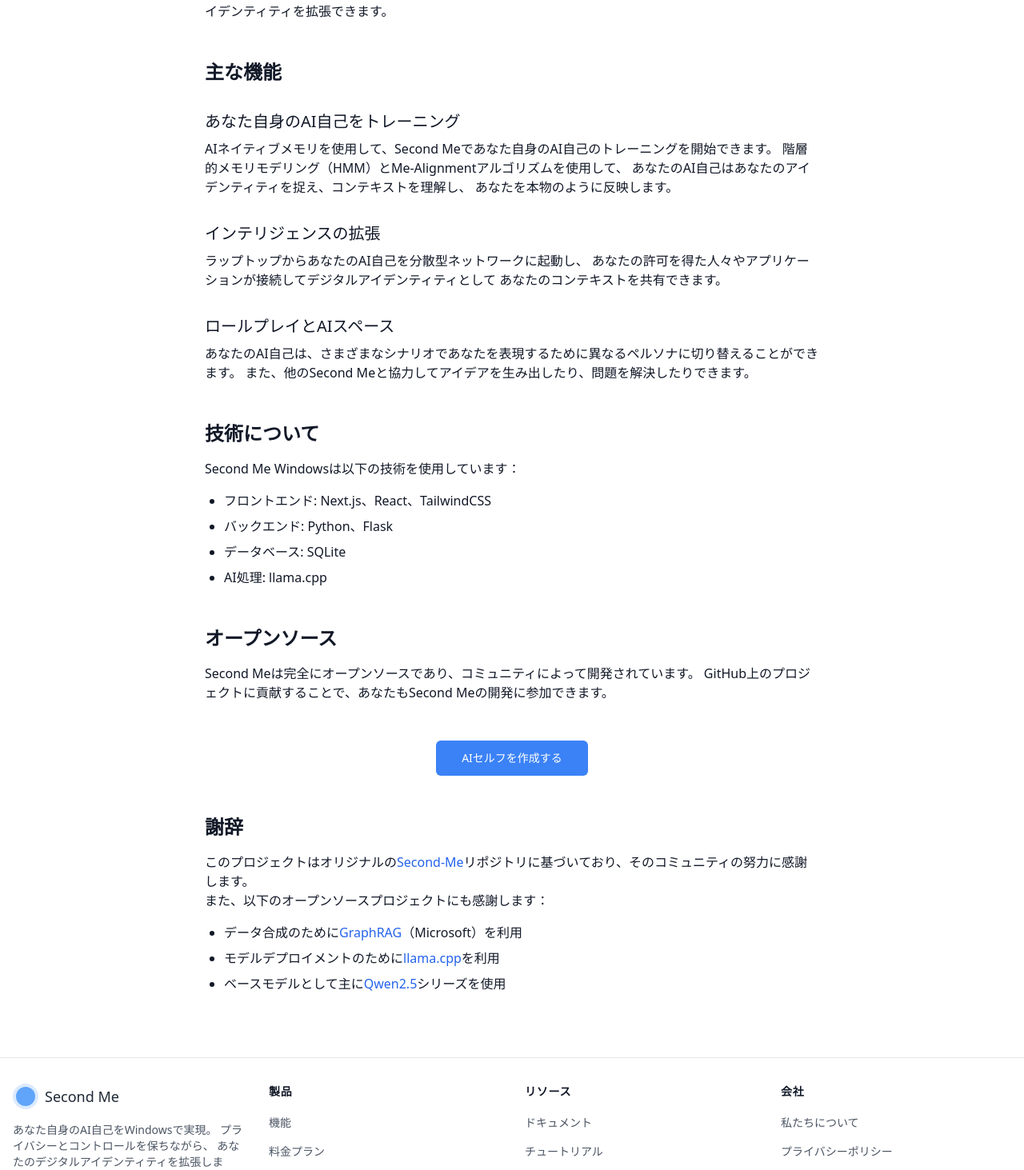
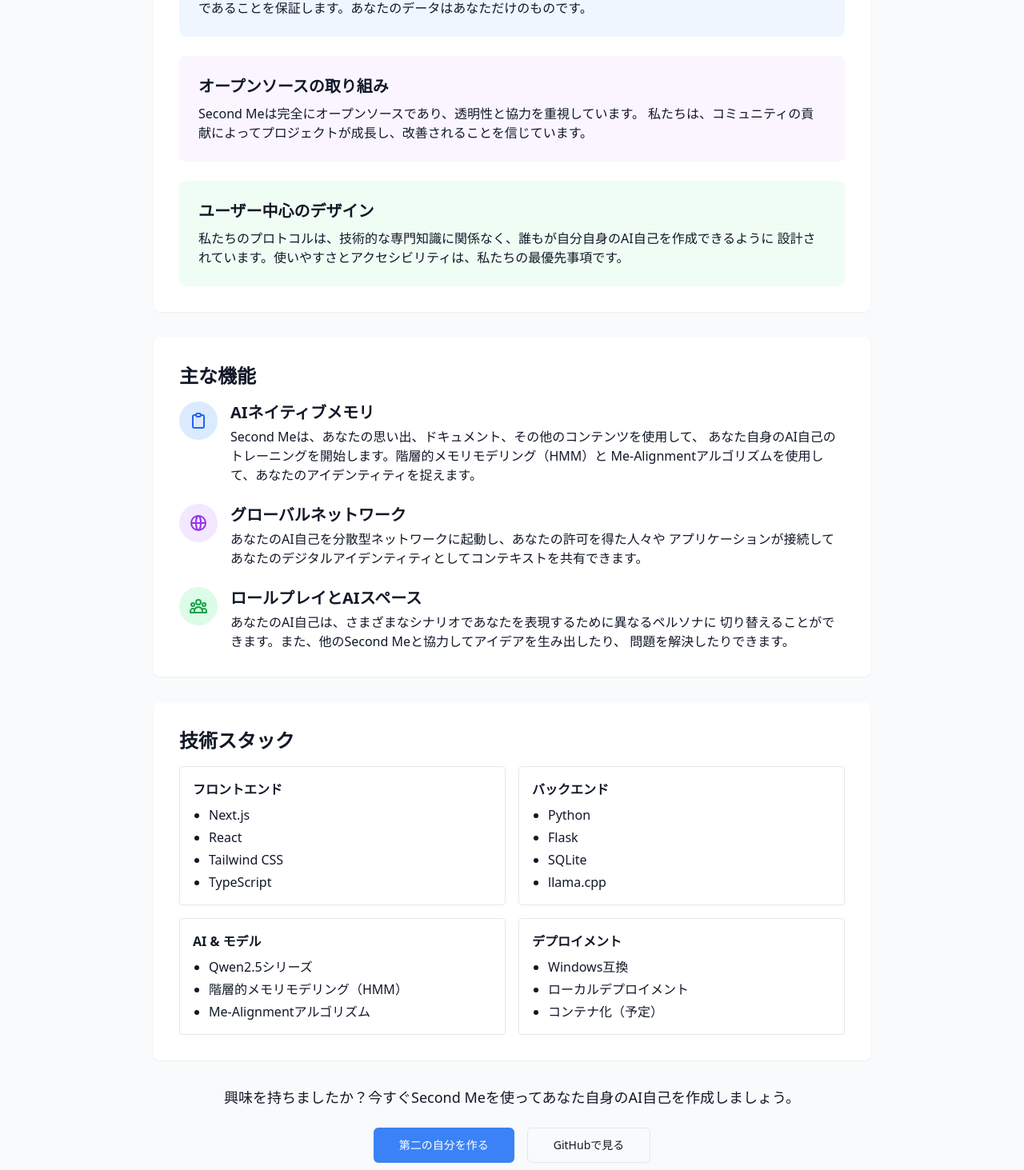
Before and after one commit to ZundamonnoVRChatkaisetu/Second-Me-Windows, a Next.js app in the folder lpm_frontend/: page /about in a window 1280 px wide. Shown: the part 447-1910 px from the top of the page at 80% size. Built offline with nearby package versions, Linux system fonts and the light colour scheme.

Commit message:
概要(About)ページを追加

```diff
--- a/lpm_frontend/src/pages/about.tsx
+++ b/lpm_frontend/src/pages/about.tsx
@@ -1,96 +1,176 @@
+import React from 'react';
 import Layout from '../components/Layout';
 import { Button } from '../components/ui/Button';
 import Link from 'next/link';
 
 /**
- * About Page - Second Meについての説明ページ
+ * 概要ページ
+ * Second Meプロジェクトの詳細情報を提供
  */
 export default function AboutPage() {
   return (
     <Layout>
-      <div className="bg-white py-16">
+      <div className="bg-gray-50 py-12">
         <div className="container mx-auto px-4">
-          <div className="max-w-3xl mx-auto">
-            <h1 className="text-4xl font-bold mb-8 text-center">Second Meについて</h1>
+          <div className="max-w-4xl mx-auto">
+            <h1 className="text-4xl font-bold mb-6 text-center">Second Meについて</h1>
 
-            <div className="prose prose-lg mx-auto">
-              <p className="lead text-xl text-gray-600 mb-8">
+            <div className="bg-white rounded-lg shadow-sm p-8 mb-8">
+              <h2 className="text-2xl font-bold mb-4">私たちのビジョン</h2>
+              <p className="text-lg mb-6">
                 Second Meは、あなた自身のAI自己（AI self）を作成するためのオープンソースプロトコルです。
-                Windows環境でも動作するように特別に設計されたこのバージョンを使用して、
-                あなた自身のAIアシスタントを作成・カスタマイズできます。
+                私たちのビジョンは、個人のデジタルアイデンティティの未来を再定義し、
+                あなたの情報とインテリジェンスが完全にプライベートで、あなた自身の制御下にあることを保証することです。
               </p>
 
-              <h2 className="text-2xl font-bold mt-12 mb-4">プロジェクトの哲学</h2>
-              <p>
-                Second Meは、あなたの情報とインテリジェンスがローカルに保存され、完全にプライベートであることを保証します。
-                従来の集中型AIシステムとは異なり、あなたのデータはあなたのコンピューターから離れることはありません。
-                これにより、あなたは完全なプライバシーとコントロールを保ちつつ、デジタルアイデンティティを拡張できます。
+              <div className="bg-blue-50 p-6 rounded-lg mb-6">
+                <h3 className="text-xl font-semibold mb-2">プライバシーファースト</h3>
+                <p>
+                  従来の集中型AIシステムとは異なり、Second Meはあなたの情報がローカルに保存され、
+                  100%プライベートであることを保証します。あなたのデータはあなただけのものです。
+                </p>
+              </div>
+
+              <div className="bg-purple-50 p-6 rounded-lg mb-6">
+                <h3 className="text-xl font-semibold mb-2">オープンソースの取り組み</h3>
+                <p>
+                  Second Meは完全にオープンソースであり、透明性と協力を重視しています。
+                  私たちは、コミュニティの貢献によってプロジェクトが成長し、改善されることを信じています。
+                </p>
+              </div>
+
+              <div className="bg-green-50 p-6 rounded-lg">
+                <h3 className="text-xl font-semibold mb-2">ユーザー中心のデザイン</h3>
+                <p>
+                  私たちのプロトコルは、技術的な専門知識に関係なく、誰もが自分自身のAI自己を作成できるように
+                  設計されています。使いやすさとアクセシビリティは、私たちの最優先事項です。
+                </p>
+              </div>
+            </div>
+
+            <div className="bg-white rounded-lg shadow-sm p-8 mb-8">
+              <h2 className="text-2xl font-bold mb-4">主な機能</h2>
+
+              <div className="space-y-6">
+                <div className="flex">
+                  <div className="flex-shrink-0 w-12 h-12 bg-blue-100 rounded-full flex items-center justify-center mr-4">
+                    <svg className="w-6 h-6 text-blue-600" fill="none" stroke="currentColor" viewBox="0 0 24 24" xmlns="http://www.w3.org/2000/svg">
+                      <path strokeLinecap="round" strokeLinejoin="round" strokeWidth="2" d="M9 5H7a2 2 0 00-2 2v12a2 2 0 002 2h10a2 2 0 002-2V7a2 2 0 00-2-2h-2M9 5a2 2 0 002 2h2a2 2 0 002-2M9 5a2 2 0 012-2h2a2 2 0 012 2"></path>
+                    </svg>
+                  </div>
+                  <div>
+                    <h3 className="text-xl font-semibold mb-1">AIネイティブメモリ</h3>
+                    <p>
+                      Second Meは、あなたの思い出、ドキュメント、その他のコンテンツを使用して、
+                      あなた自身のAI自己のトレーニングを開始します。階層的メモリモデリング（HMM）と
+                      Me-Alignmentアルゴリズムを使用して、あなたのアイデンティティを捉えます。
+                    </p>
+                  </div>
+                </div>
+
+                <div className="flex">
+                  <div className="flex-shrink-0 w-12 h-12 bg-purple-100 rounded-full flex items-center justify-center mr-4">
+                    <svg className="w-6 h-6 text-purple-600" fill="none" stroke="currentColor" viewBox="0 0 24 24" xmlns="http://www.w3.org/2000/svg">
+                      <path strokeLinecap="round" strokeLinejoin="round" strokeWidth="2" d="M21 12a9 9 0 01-9 9m9-9a9 9 0 00-9-9m9 9H3m9 9a9 9 0 01-9-9m9 9c1.657 0 3-4.03 3-9s-1.343-9-3-9m0 18c-1.657 0-3-4.03-3-9s1.343-9 3-9m-9 9a9 9 0 019-9"></path>
+                    </svg>
+                  </div>
+                  <div>
+                    <h3 className="text-xl font-semibold mb-1">グローバルネットワーク</h3>
+                    <p>
+                      あなたのAI自己を分散型ネットワークに起動し、あなたの許可を得た人々や
+                      アプリケーションが接続してあなたのデジタルアイデンティティとしてコンテキストを共有できます。
+                    </p>
+                  </div>
+                </div>
+
+                <div className="flex">
+                  <div className="flex-shrink-0 w-12 h-12 bg-green-100 rounded-full flex items-center justify-center mr-4">
+                    <svg className="w-6 h-6 text-green-600" fill="none" stroke="currentColor" viewBox="0 0 24 24" xmlns="http://www.w3.org/2000/svg">
+                      <path strokeLinecap="round" strokeLinejoin="round" strokeWidth="2" d="M17 20h5v-2a3 3 0 00-5.356-1.857M17 20H7m10 0v-2c0-.656-.126-1.283-.356-1.857M7 20H2v-2a3 3 0 015.356-1.857M7 20v-2c0-.656.126-1.283.356-1.857m0 0a5.002 5.002 0 019.288 0M15 7a3 3 0 11-6 0 3 3 0 016 0zm6 3a2 2 0 11-4 0 2 2 0 014 0zM7 10a2 2 0 11-4 0 2 2 0 014 0z"></path>
+                    </svg>
+                  </div>
+                  <div>
+                    <h3 className="text-xl font-semibold mb-1">ロールプレイとAIスペース</h3>
+                    <p>
+                      あなたのAI自己は、さまざまなシナリオであなたを表現するために異なるペルソナに
+                      切り替えることができます。また、他のSecond Meと協力してアイデアを生み出したり、
+                      問題を解決したりできます。
+                    </p>
+                  </div>
+                </div>
+              </div>
+            </div>
+
+            <div className="bg-white rounded-lg shadow-sm p-8 mb-8">
+              <h2 className="text-2xl font-bold mb-4">技術スタック</h2>
+
+              <div className="grid grid-cols-1 md:grid-cols-2 gap-4">
+                <div className="border rounded p-4">
+                  <h3 className="font-semibold mb-2">フロントエンド</h3>
+                  <ul className="list-disc pl-5 space-y-1">
+                    <li>Next.js</li>
+                    <li>React</li>
+                    <li>Tailwind CSS</li>
+                    <li>TypeScript</li>
+                  </ul>
+                </div>
+
+                <div className="border rounded p-4">
+                  <h3 className="font-semibold mb-2">バックエンド</h3>
+                  <ul className="list-disc pl-5 space-y-1">
+                    <li>Python</li>
+                    <li>Flask</li>
+                    <li>SQLite</li>
+                    <li>llama.cpp</li>
+                  </ul>
+                </div>
+
+                <div className="border rounded p-4">
+                  <h3 className="font-semibold mb-2">AI & モデル</h3>
+                  <ul className="list-disc pl-5 space-y-1">
+                    <li>Qwen2.5シリーズ</li>
+                    <li>階層的メモリモデリング（HMM）</li>
+                    <li>Me-Alignmentアルゴリズム</li>
+                  </ul>
+                </div>
+
+                <div className="border rounded p-4">
+                  <h3 className="font-semibold mb-2">デプロイメント</h3>
+                  <ul className="list-disc pl-5 space-y-1">
+                    <li>Windows互換</li>
+                    <li>ローカルデプロイメント</li>
+                    <li>コンテナ化（予定）</li>
+                  </ul>
+                </div>
+              </div>
+            </div>
+
+            <div className="text-center">
+              <p className="text-lg mb-6">
+                興味を持ちましたか？今すぐSecond Meを使ってあなた自身のAI自己を作成しましょう。
               </p>
 
-              <h2 className="text-2xl font-bold mt-12 mb-4">主な機能</h2>
+              <div className="flex flex-col sm:flex-row justify-center gap-4">
+                <Link href="/create">
+                  <Button
+                    variant="primary"
+                    size="lg"
+                    className="w-full sm:w-auto"
+                  >
+                    第二の自分を作る
+                  </Button>
+                </Link>
 
-              <h3 className="text-xl font-medium mt-8 mb-2">あなた自身のAI自己をトレーニング</h3>
-              <p>
-                AIネイティブメモリを使用して、Second Meであなた自身のAI自己のトレーニングを開始できます。
-                階層的メモリモデリング（HMM）とMe-Alignmentアルゴリズムを使用して、
-                あなたのAI自己はあなたのアイデンティティを捉え、コンテキストを理解し、
-                あなたを本物のように反映します。
-              </p>
-
-              <h3 className="text-xl font-medium mt-8 mb-2">インテリジェンスの拡張</h3>
-              <p>
-                ラップトップからあなたのAI自己を分散型ネットワークに起動し、
-                あなたの許可を得た人々やアプリケーションが接続してデジタルアイデンティティとして
-                あなたのコンテキストを共有できます。
-              </p>
-
-              <h3 className="text-xl font-medium mt-8 mb-2">ロールプレイとAIスペース</h3>
-              <p>
-                あなたのAI自己は、さまざまなシナリオであなたを表現するために異なるペルソナに切り替えることができます。
-                また、他のSecond Meと協力してアイデアを生み出したり、問題を解決したりできます。
-              </p>
-
-              <h2 className="text-2xl font-bold mt-12 mb-4">技術について</h2>
-              <p>
-                Second Me Windowsは以下の技術を使用しています：
-              </p>
-              <ul className="list-disc pl-6 space-y-2 my-4">
-                <li>フロントエンド: Next.js、React、TailwindCSS</li>
-                <li>バックエンド: Python、Flask</li>
-                <li>データベース: SQLite</li>
-                <li>AI処理: llama.cpp</li>
-              </ul>
-
-              <h2 className="text-2xl font-bold mt-12 mb-4">オープンソース</h2>
-              <p>
-                Second Meは完全にオープンソースであり、コミュニティによって開発されています。
-                GitHub上のプロジェクトに貢献することで、あなたもSecond Meの開発に参加できます。
-              </p>
-
-              <div className="flex justify-center mt-12">
-                <Link href="/create">
-                  <Button size="lg">
-                    AIセルフを作成する
+                <Link href="https://github.com/ZundamonnoVRChatkaisetu/Second-Me-Windows" target="_blank">
+                  <Button
+                    variant="outline"
+                    size="lg"
+                    className="w-full sm:w-auto"
+                  >
+                    GitHubで見る
                   </Button>
                 </Link>
               </div>
-
-              <h2 className="text-2xl font-bold mt-12 mb-4">謝辞</h2>
-              <p>
-                このプロジェクトはオリジナルの
-                <a href="https://github.com/mindverse/Second-Me" target="_blank" rel="noopener noreferrer" className="text-blue-600 hover:underline">
-                  Second-Me
-                </a>
-                リポジトリに基づいており、そのコミュニティの努力に感謝します。
-              </p>
-              <p>
-                また、以下のオープンソースプロジェクトにも感謝します：
-              </p>
-              <ul className="list-disc pl-6 space-y-2 my-4">
-                <li>データ合成のために<a href="https://github.com/microsoft/graphrag" target="_blank" rel="noopener noreferrer" className="text-blue-600 hover:underline">GraphRAG</a>（Microsoft）を利用</li>
-                <li>モデルデプロイメントのために<a href="https://github.com/ggml-org/llama.cpp" target="_blank" rel="noopener noreferrer" className="text-blue-600 hover:underline">llama.cpp</a>を利用</li>
-                <li>ベースモデルとして主に<a href="https://huggingface.co/Qwen" target="_blank" rel="noopener noreferrer" className="text-blue-600 hover:underline">Qwen2.5</a>シリーズを使用</li>
-              </ul>
             </div>
           </div>
         </div>
```
